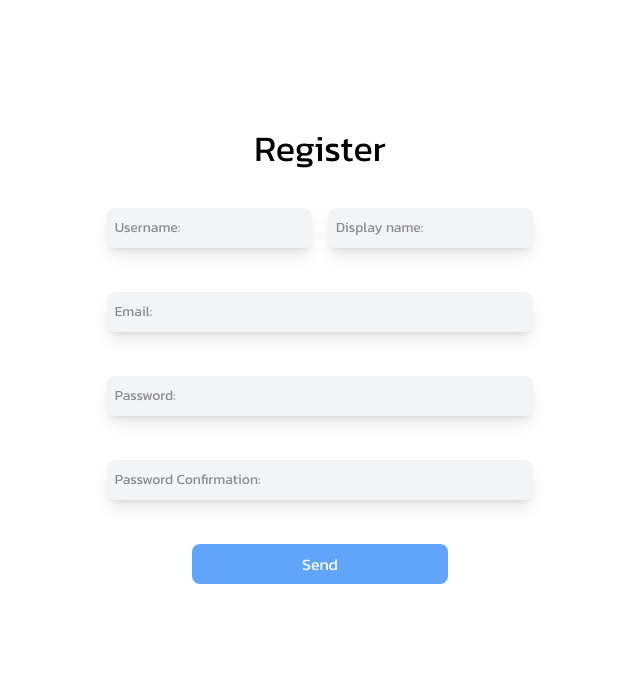
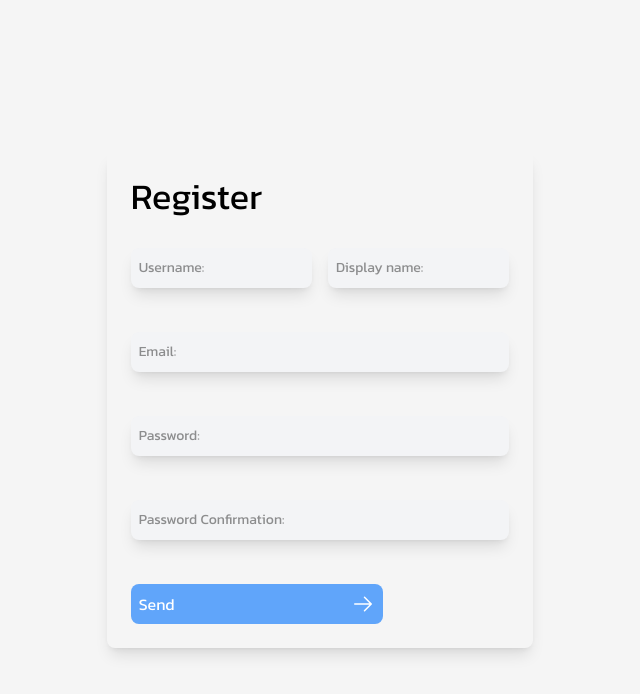
Before and after one commit to willotavio/post-ur-stuff-react-vite, a React (Vite) app: page /register in a window 1280 px wide. Shown: the top 694 px of the page, without its empty margins (320-960 px from the left). Built offline with nearby package versions, Linux system fonts and the light colour scheme.

Commit message:
style: update register and login forms layout

```diff
--- a/src/App.tsx
+++ b/src/App.tsx
@@ -2,7 +2,7 @@ import { BrowserRouter, Route, Routes } from 'react-router-dom'
 import './App.css'
 import { Home } from './pages/Home'
 import { LoginPage } from './pages/login/LoginPage'
-import { RegisterForm } from './pages/register/RegisterForm'
+import { RegisterPage } from './pages/register/RegisterPage'
 
 function App() {
 
@@ -10,7 +10,7 @@ function App() {
     <BrowserRouter>
         <Routes>
             <Route path='/' Component={ () => <Home /> } />
-            <Route path='/register' Component={ () => <RegisterForm /> } />
+            <Route path='/register' Component={ () => <RegisterPage /> } />
             <Route path='/login' Component={ () => <LoginPage /> } />
         </Routes>
     </BrowserRouter>
--- a/src/index.css
+++ b/src/index.css
@@ -8,6 +8,7 @@ body {
     font-family: 'Kanit', 'Arial', 'Helvetica', sans-serif;
     font-weight: 400;
     font-style: normal;
+    background-color: whitesmoke;
 }
 
 .button-default {
--- a/src/pages/login/LoginPage.tsx
+++ b/src/pages/login/LoginPage.tsx
@@ -2,7 +2,7 @@ import { LoginForm } from "./components/LoginForm"
 
 export const LoginPage = () => {
     return(
-        <div>
+        <div className="flex min-h-screen">
             <LoginForm />
         </div>
     )
--- a/src/pages/login/components/LoginForm.tsx
+++ b/src/pages/login/components/LoginForm.tsx
@@ -4,7 +4,7 @@ import { UserLogin } from "../../../constants/types"
 import { InputField } from "../../../components/ui/InputField"
 import { useNavigate } from "react-router-dom"
 import { ErrorToast } from "../../../components/ui/ErrorToast"
-import { XCircle } from "@phosphor-icons/react"
+import { ArrowRight, XCircle } from "@phosphor-icons/react"
 
 export const LoginForm = () => {
 
@@ -91,7 +91,7 @@ export const LoginForm = () => {
     }
 
     return(
-        <div className="flex flex-col gap-8 w-1/3 m-auto pt-32">
+        <div className="flex flex-col gap-8 w-1/3 m-auto p-6 rounded-lg shadow-lg">
             <h1 className="text-4xl">Login</h1>
             {
                 serverError
@@ -131,7 +131,7 @@ export const LoginForm = () => {
                     setFormErrors({ ...formErrors, passwordError })
                 }}
             />
-            <button className="button-default">Submit</button>
+            <button className="button-default flex items-center justify-between">Submit <ArrowRight size={24} /></button>
         </form>
         </div>
     )
--- /dev/null
+++ b/src/pages/register/RegisterPage.tsx
@@ -0,0 +1,9 @@
+import { RegisterForm } from "./components/RegisterForm"
+
+export const RegisterPage = () => {
+    return(
+        <div className="flex min-h-screen">
+            <RegisterForm />
+        </div>
+    )
+}
--- a/src/pages/register/RegisterForm.tsx
+++ b/src/pages/register/components/RegisterForm.tsx
@@ -1,10 +1,11 @@
 import { useEffect, useState } from 'react';
-import { register } from '../../services/api/user';
-import { UserAdd } from '../../constants/types';
-import { InputField } from '../../components/ui/InputField';
+import { register } from '../../../services/api/user';
+import { UserAdd } from '../../../constants/types';
+import { InputField } from '../../../components/ui/InputField';
 import { useNavigate } from 'react-router-dom'
-import { ErrorToast } from '../../components/ui/ErrorToast';
+import { ErrorToast } from '../../../components/ui/ErrorToast';
 import { XCircle } from '@phosphor-icons/react';
+import { ArrowRight } from '@phosphor-icons/react/dist/ssr';
 
 export const RegisterForm = () => {
     const navigate = useNavigate()
@@ -176,7 +177,7 @@ export const RegisterForm = () => {
     }
 
     return(
-        <div className="flex flex-col gap-y-10 items-center pt-32">
+        <div className="flex flex-col gap-8 w-1/3 m-auto p-6 rounded-lg shadow-lg">
             {
                 serverError
                 &&
@@ -184,7 +185,7 @@ export const RegisterForm = () => {
             }
             <h1 className="text-4xl">Register</h1>
 
-            <form className="grid grid-rows-3 w-1/3 gap-y-5" onSubmit={handleSubmit}>
+            <form className="grid grid-rows-3 gap-y-5" onSubmit={handleSubmit}>
                 <div className='grid grid-cols-2 gap-4'>
                     <InputField
                         type='text'
@@ -273,7 +274,7 @@ export const RegisterForm = () => {
                         }
                     }}
                 />
-                <button type='submit' className='button-default m-auto'>Send</button>
+                <button type='submit' className='button-default flex items-center justify-between'>Send <ArrowRight size={24} /> </button>
             </form>
         </div>
     )
```
